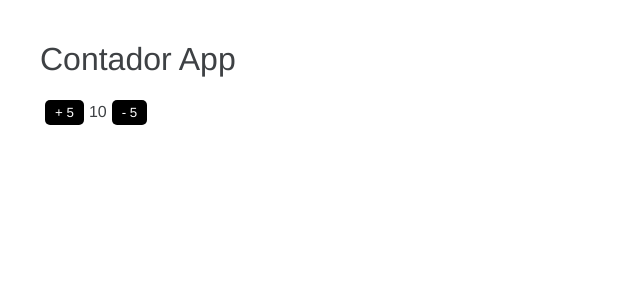
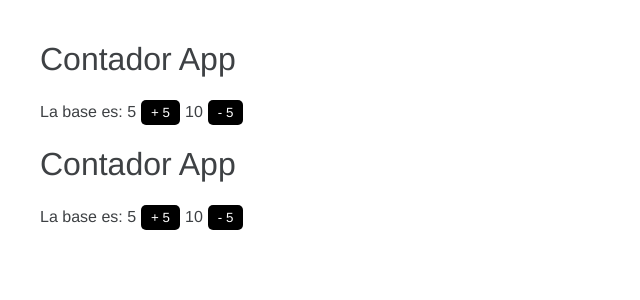
Before and after one commit to Jonathanmzd/mzd-angular-basicos, an Angular app: page / in a window 1280 px wide. Shown: the top 300 px of the page, without its empty margins (0-640 px from the left). Built offline with nearby package versions, Linux system fonts and the light colour scheme.

Commit message:
Crear un componente manualmente

```diff
--- a/src/app/app.component.html
+++ b/src/app/app.component.html
@@ -1,14 +1,3 @@
-<h1>{{titulo}}</h1>
 
-<!-- <button (click)="acumular(+1)">+1</button>
-
-<span>{{numero}}</span>
-
-<button (click)="acumular(-1)">-1</button> -->
-
-
-<button (click)="acumular(base)">+ {{base}}</button>
-
-<span>{{numero}}</span>
-
-<button (click)="acumular(-base)">- {{base}}</button>
+<app-contador></app-contador>
+<app-contador></app-contador>
--- a/src/app/app.component.ts
+++ b/src/app/app.component.ts
@@ -5,21 +5,7 @@ import { Component } from '@angular/core';
   templateUrl: './app.component.html',
   styleUrls: ['./app.component.css']
 })
+
 export class AppComponent {
-  titulo:string = 'Contador App';
-  numero:number = 10;
-  base  :number = 5;
-
-  // sumar() {
-  //   this.numero += 1;
-  // }
-
-  // restar() {
-  //   this.numero -= 1;
-  // }
-
-  acumular(valor:number){
-    this.numero += valor;
-  }
 
 }
--- a/src/app/app.module.ts
+++ b/src/app/app.module.ts
@@ -2,10 +2,12 @@ import { NgModule } from '@angular/core';
 import { BrowserModule } from '@angular/platform-browser';
 
 import { AppComponent } from './app.component';
+import { ContadorComponent } from './contador.component';
 
 @NgModule({
   declarations: [
-    AppComponent
+    AppComponent,
+    ContadorComponent
   ],
   imports: [
     BrowserModule
--- /dev/null
+++ b/src/app/contador.component.ts
@@ -0,0 +1,23 @@
+import { Component } from "@angular/core";
+
+@Component({
+  selector: 'app-contador',
+  template: `
+
+  <h1>{{titulo}}</h1>
+  <span>La base es: {{base}}</span>
+  <button (click)="acumular(base)">+ {{base}}</button>
+  <span>{{numero}}</span>
+  <button (click)="acumular(-base)">- {{base}}</button>
+
+  `
+})
+
+export class ContadorComponent {
+  titulo:string = 'Contador App';
+  numero:number = 10;
+  base  :number = 5;
+  acumular(valor:number){
+    this.numero += valor;
+  }
+}
```
